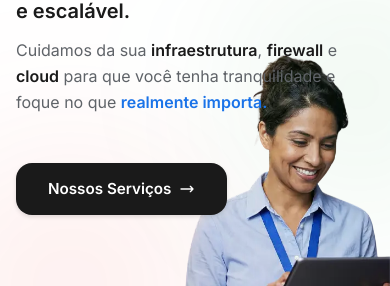
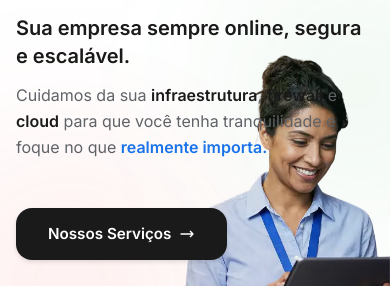
Before and after one commit to EzequielPaiva96/EzequielPaiva, a plain HTML site: page index.html in a window 390 px wide. Shown: the part 457-743 px from the top of the page. Drawn offline with Linux system fonts and the light colour scheme.

Commit message:
feat: Add 100px top padding to `.hero-content` for responsive layouts.

```diff
--- a/style.css
+++ b/style.css
@@ -736,6 +736,10 @@ body {
         width: 100%;
         height: auto;
     }
+
+    .hero-content {
+        padding-top: 100px;
+    }
 }
 
 @media (max-width: 768px) {
```
